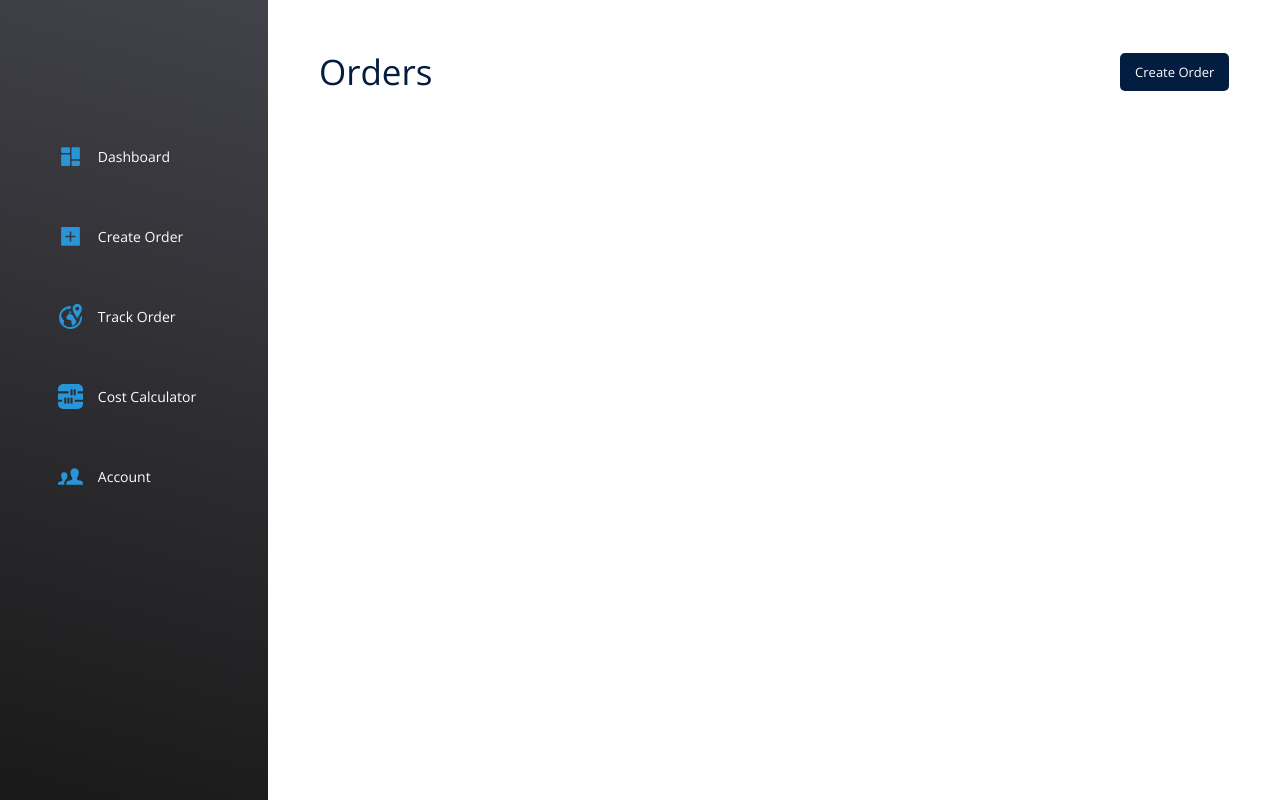
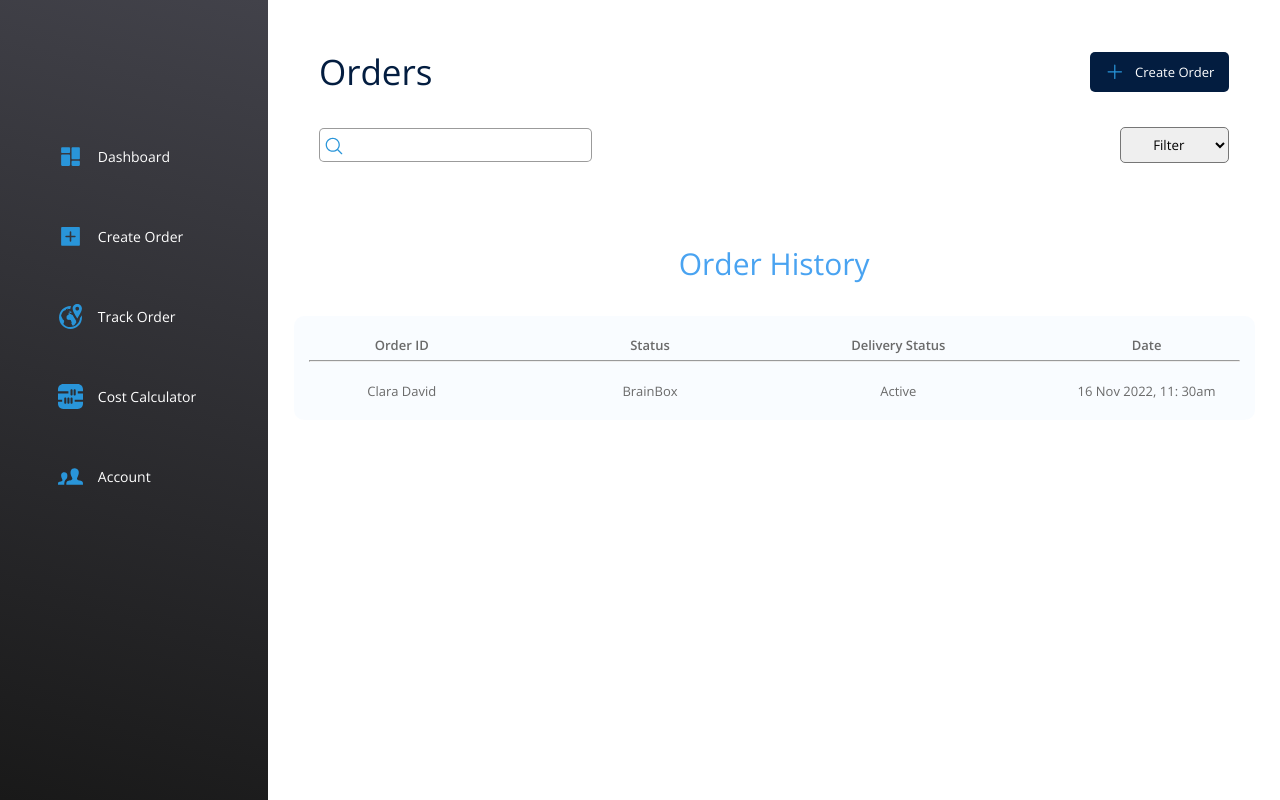
Before and after one commit to rambey-coder/checkit-enterprise, a React (Create React App) app: page /track-order in a window 1280 px wide. Built offline with nearby package versions, Linux system fonts and the light colour scheme; sample sign-in values are in the browser's storage.

Commit message:
style: track order

```diff
--- a/src/pages/TrackOrder/TrackOrder.js
+++ b/src/pages/TrackOrder/TrackOrder.js
@@ -1,6 +1,9 @@
 import React from "react";
 import Sidebar from "../../components/Sidebar/Sidebar";
 import styles from "./TrackOrder.module.css";
+
+import add from "./assets/add.svg";
+import search from "./assets/search.svg";
 
 const TrackOrder = () => {
   return (
@@ -10,9 +13,50 @@ const TrackOrder = () => {
         <div className={styles.order}>
           <div className={styles.head}>
             <h2>Orders</h2>
-            <button>Create Order</button>
+            <button>
+              <img src={add} alt="add" />
+              Create Order
+            </button>
           </div>
-          <div></div>
+          <div className={styles.filter}>
+            <div>
+              <input type="text" />
+              <img src={search} alt="search" />
+            </div>
+            <select name="" id="">
+              <option value="">Filter</option>
+              <option value="">All</option>
+              <option value="">Pending</option>
+              <option value="">Successful</option>
+              <option value="">Cancelled</option>
+            </select>
+          </div>
+        </div>
+
+        <div className={styles.history}>
+          <h5>Order History</h5>
+
+          <div className={styles.userlist_container}>
+            <div className={styles.users}>
+              <div className={styles.header_list}>
+                <div>Order ID</div>
+                <div>Status</div>
+                <div>Delivery Status</div>
+                {/* <div>Transcriptions</div> */}
+                <div>Date</div>
+              </div>
+              <hr />
+              <div className={styles.user_list}>
+                <div className={styles.agent_name}>
+                  <p>Clara David</p>
+                </div>
+                <div className={styles.company_name}>BrainBox</div>
+                <div className={styles.status}>Active</div>
+                {/* <div className={styles.transcriptions}>40</div> */}
+                <div className={styles.date}>16 Nov 2022, 11: 30am</div>
+              </div>
+            </div>
+          </div>
         </div>
       </div>
     </div>
--- a/src/pages/TrackOrder/TrackOrder.module.css
+++ b/src/pages/TrackOrder/TrackOrder.module.css
@@ -23,12 +23,12 @@
 .head > h2 {
   font-weight: 400;
   font-size: 35px;
-    color: #031D40;
+  color: #031d40;
   margin: 0;
 }
 
 .head > button {
-    background: #031D40;
+  background: #031d40;
   padding: 10px 15px;
   cursor: pointer;
   border-radius: 5px;
@@ -36,4 +36,112 @@
   outline: 0;
   color: #ffff;
   font-size: 13px;
+  display: flex;
+  align-items: center;
+  gap: 10px;
 }
+
+.head > button > img {
+  width: 20px;
+}
+
+.filter {
+  display: flex;
+  align-items: center;
+  justify-content: space-between;
+  margin-top: 2rem;
+}
+
+.filter > div {
+  width: 30%;
+  position: relative;
+}
+
+.filter > div > img {
+  position: absolute;
+  width: 20px;
+  left: 5px;
+  top: 8px;
+}
+
+.filter > div > input {
+  width: 100%;
+  padding: 7px 27px;
+  color: #031d40;
+  font-weight: 500;
+  outline: 0;
+  border: 1px solid rgba(82, 82, 82, 0.577);
+  border-radius: 5px;
+}
+
+.filter > div > input:focus {
+  border-color: rgb(73, 163, 241);
+  box-shadow: 1px 1px 8px rgba(26, 115, 232, 0.227);
+}
+
+.filter > select {
+  width: 12%;
+  padding: 7px;
+  outline: 0;
+  text-align: center;
+  border-radius: 5px;
+}
+
+.history >h5 {
+    text-align: center;
+    margin-top: 5rem;
+    font-size: 30px;
+    font-weight: 400;
+    color: rgb(73, 163, 241);
+}
+
+.userlist_container {
+  background: rgba(197, 224, 248, 0.111);
+  padding: 20px 15px;
+  border-radius: 10px;
+  width: 95%;
+  margin: 2rem auto;
+}
+
+.header_list {
+  display: flex;
+  align-items: center;
+  justify-content: space-between;
+  color: #6a6a6a;
+  font-weight: 600;
+  font-size: 13px;
+  padding-bottom: 6px;
+}
+
+.header_list > div {
+  width: 20%;
+  text-align: center;
+}
+
+.user_list {
+  display: flex;
+  align-items: center;
+  cursor: pointer;
+  justify-content: space-between;
+    margin-top: 20px;
+}
+
+.user_list:hover {
+  transform: translateY(0) scale(1.008) translateZ(2px);
+  filter: drop-shadow(1px 1px 8px #e3e3e350);
+  transition: all 0.4s ease-in-out;
+}
+
+.user_list >div {
+  color: #6a6a6a;
+  font-weight: 400;
+  font-size: 13px;
+  width: 20%;
+  text-align: center;
+}
+
+/* .agent_name {
+  display: flex;
+  align-items: center;
+  gap: 10px;
+} */
```
Also changed, not shown: src/pages/TrackOrder/assets/add.svg (added), src/pages/TrackOrder/assets/search.svg (added). Lines whose indentation alone changed are shown as unchanged.
